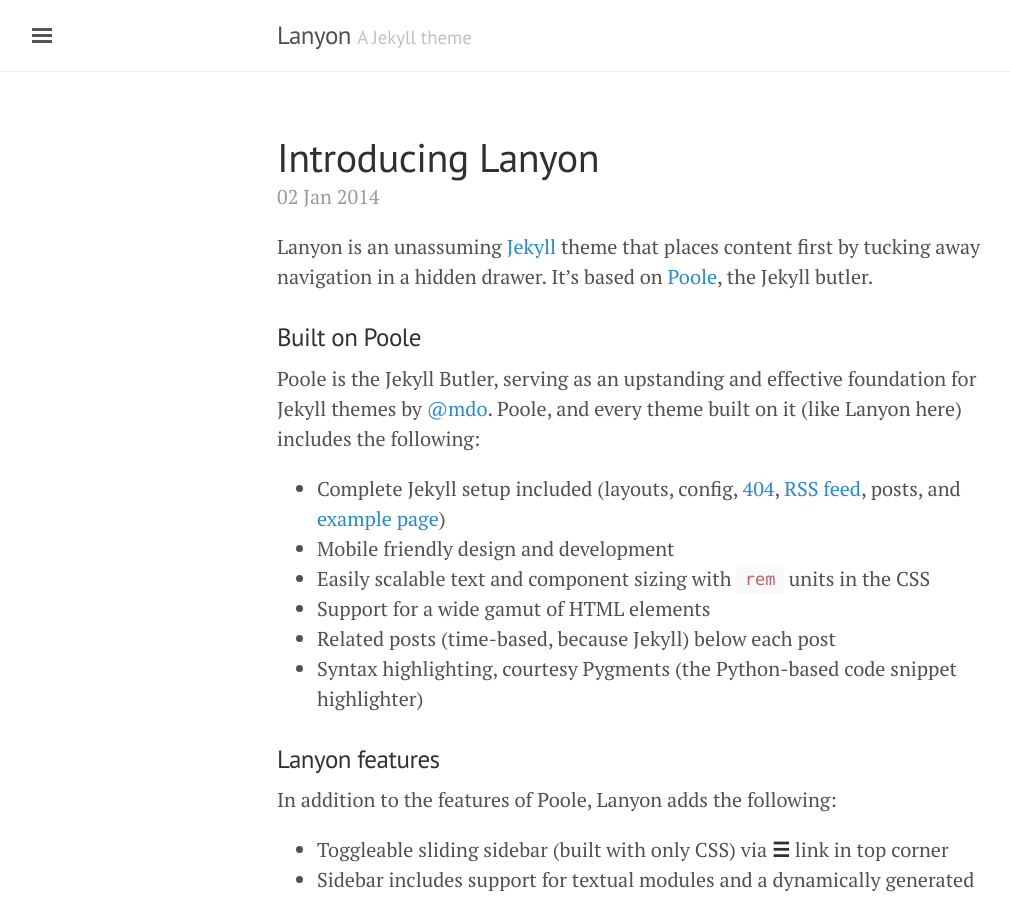
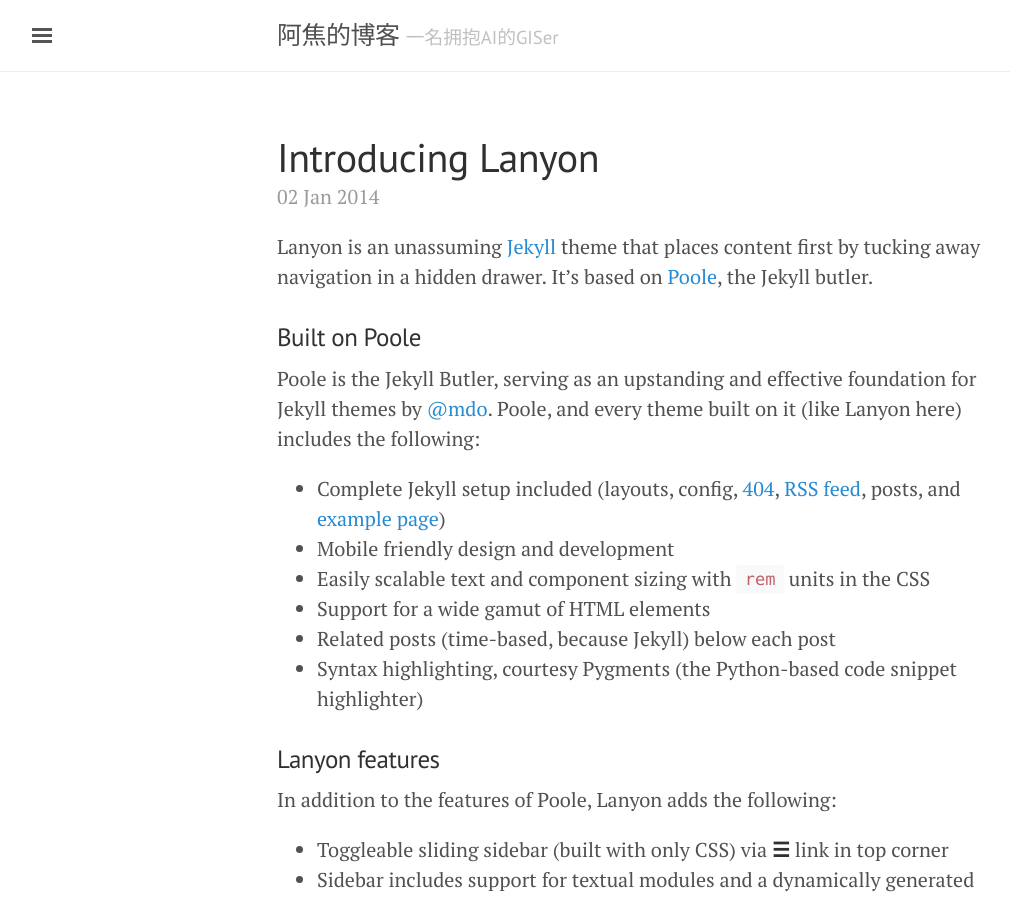
Before and after one commit to jiaoxn/jiaoxn.github.io, a Jekyll site: the page built from index.html, in a window 1280 px wide and 900 px high. Shown: the whole window, without its empty margins (3-1013 px from the left). Built offline with Jekyll 4.4.1, drawn with Linux system fonts in a browser that asks for light colours; the list of posts is cut into pages by our own code.

Commit message:
修改配置信息

```diff
--- a/_config.yml
+++ b/_config.yml
@@ -4,18 +4,18 @@
 permalink:           pretty
 
 # Setup
-title:               Lanyon
-tagline:             'A Jekyll theme'
-description:         'A reserved <a href="http://jekyllrb.com" target="_blank">Jekyll</a> theme that places the utmost gravity on content with a hidden drawer. Made by <a href="https://twitter.com/mdo" target="_blank">@mdo</a>.'
-url:                 http://lanyon.getpoole.com
+title:               阿焦的博客
+tagline:             一名拥抱AI的GISer
+description:         就读于成都理工大学地球科学学院，研究方向为空间分析模型与方法，一名懂AI的GISer
+url:                 http://jiaoxn.info
 baseurl:             ''
 paginate:            5
 
 # About/contact
 author:
-  name:              Mark Otto
-  url:               https://twitter.com/mdo
-  email:             markdotto@gmail.com
+  name:              Jiao Xiang Ning
+  url:               http://jiaoxn.info
+  email:             jiao.xiang.ning@qq.com
 
 # Custom vars
 version:             1.0.0
```
